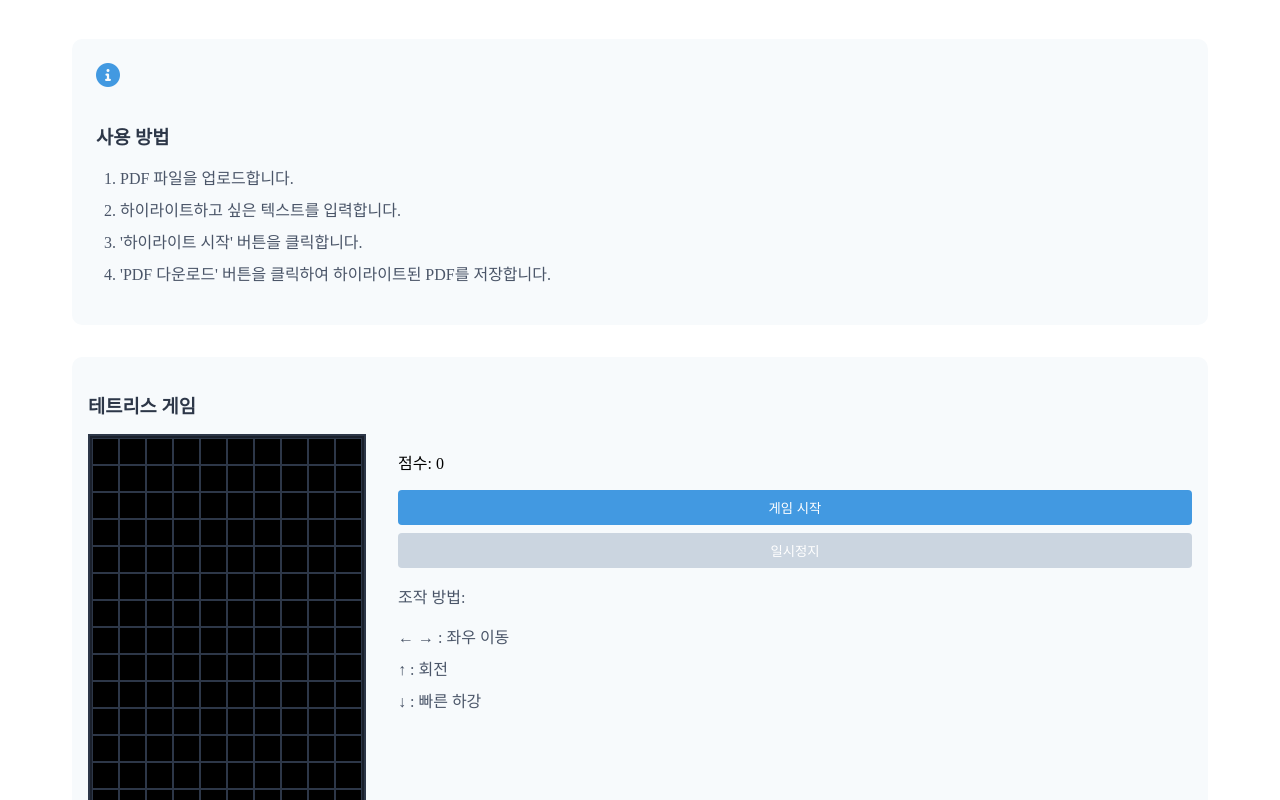
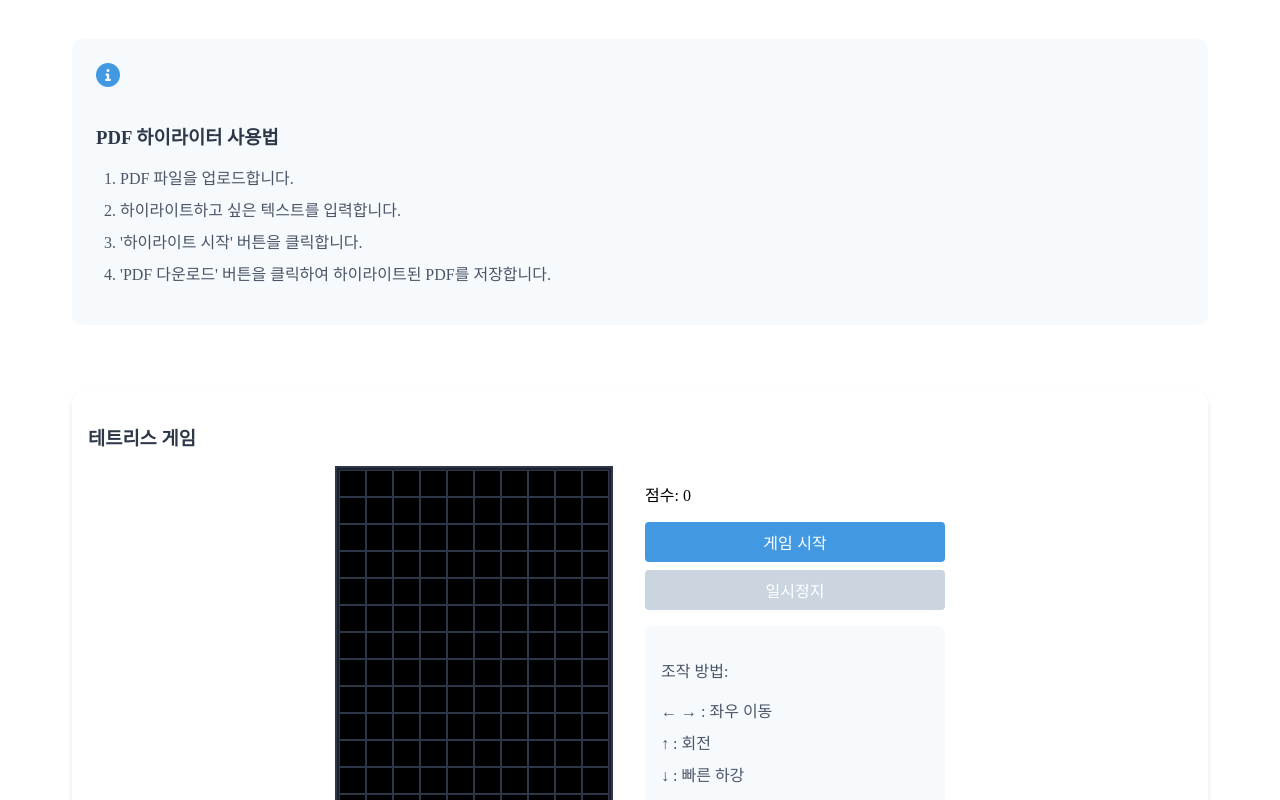
Before and after one commit to dododong76/new, a SvelteKit app: page /contact in a window 1280 px wide. Shown: the part 1080-1880 px from the top of the page. Built offline with nearby package versions, Linux system fonts and the light colour scheme.

Commit message:
fix: improve tetris game layout and styling

```diff
--- a/src/routes/contact/+page.svelte
+++ b/src/routes/contact/+page.svelte
@@ -603,7 +603,7 @@
     <div class="info-section">
       <div class="info-card">
         <i class="fas fa-info-circle"></i>
-        <h3>사용 방법</h3>
+        <h3>PDF 하이라이터 사용법</h3>
         <ol>
           <li>PDF 파일을 업로드합니다.</li>
           <li>하이라이트하고 싶은 텍스트를 입력합니다.</li>
@@ -611,7 +611,9 @@
           <li>'PDF 다운로드' 버튼을 클릭하여 하이라이트된 PDF를 저장합니다.</li>
         </ol>
       </div>
+    </div>
 
+    <div class="tetris-section">
       <div class="info-card tetris-game">
         <h3>테트리스 게임</h3>
         <div class="game-container">
@@ -897,14 +899,24 @@
     text-decoration: underline;
   }
 
+  .tetris-section {
+    margin-top: 2rem;
+    width: 100%;
+  }
+
   .tetris-game {
     padding: 1rem;
+    background: white;
+    border-radius: 15px;
+    box-shadow: 0 4px 6px rgba(0, 0, 0, 0.1);
   }
 
   .game-container {
     display: flex;
     gap: 2rem;
     margin-top: 1rem;
+    justify-content: center;
+    align-items: flex-start;
   }
 
   .game-board {
@@ -925,6 +937,7 @@
 
   .game-info {
     flex: 1;
+    max-width: 300px;
   }
 
   .game-controls {
@@ -941,6 +954,11 @@
     border: none;
     border-radius: 4px;
     cursor: pointer;
+    font-size: 1rem;
+  }
+
+  .game-controls button:hover {
+    background: #3182ce;
   }
 
   .game-controls button:disabled {
@@ -952,11 +970,15 @@
     color: #e53e3e;
     font-weight: bold;
     font-size: 1.2rem;
+    margin: 1rem 0;
   }
 
   .game-instructions {
     margin-top: 1rem;
     color: #4a5568;
+    background: #f7fafc;
+    padding: 1rem;
+    border-radius: 8px;
   }
 
   .game-instructions ul {
@@ -969,12 +991,14 @@
   }
 
   @media (max-width: 768px) {
-    .content {
-      grid-template-columns: 1fr;
+    .game-container {
+      flex-direction: column;
+      align-items: center;
     }
 
-    .button-group {
-      flex-direction: column;
+    .game-info {
+      width: 100%;
+      max-width: none;
     }
   }
 </style>
```
